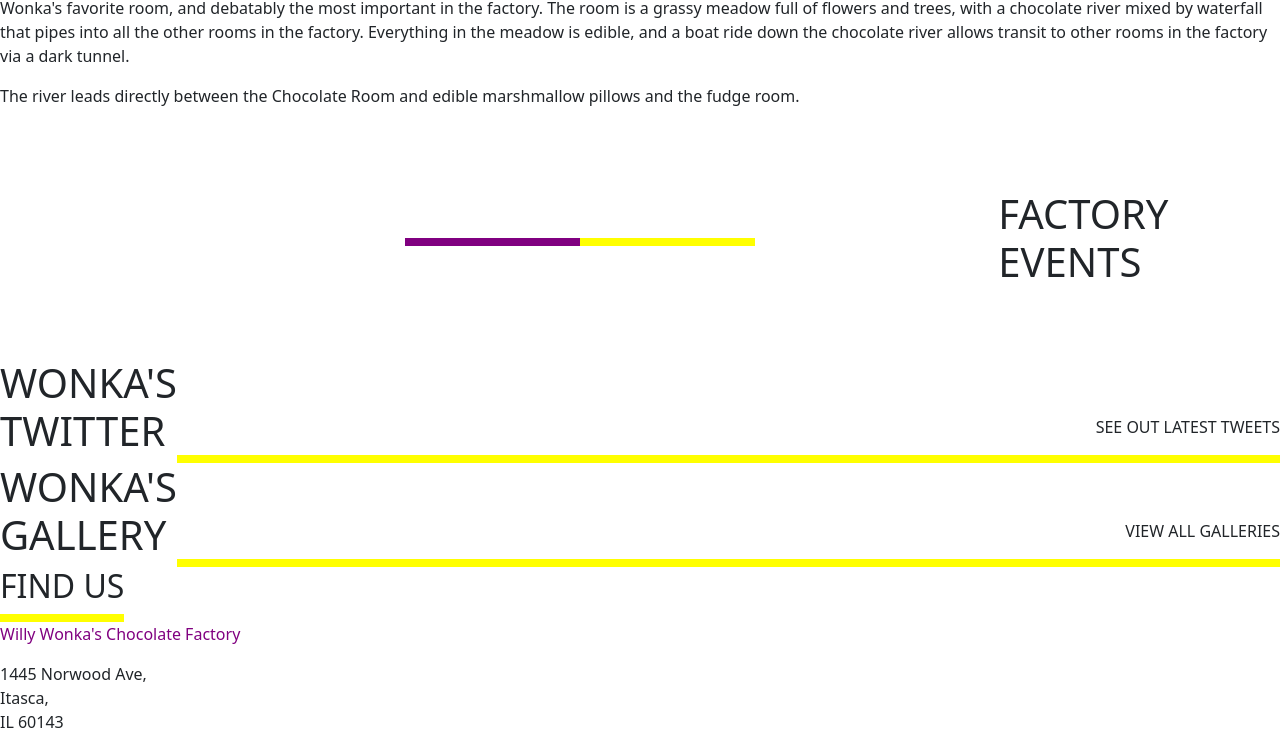
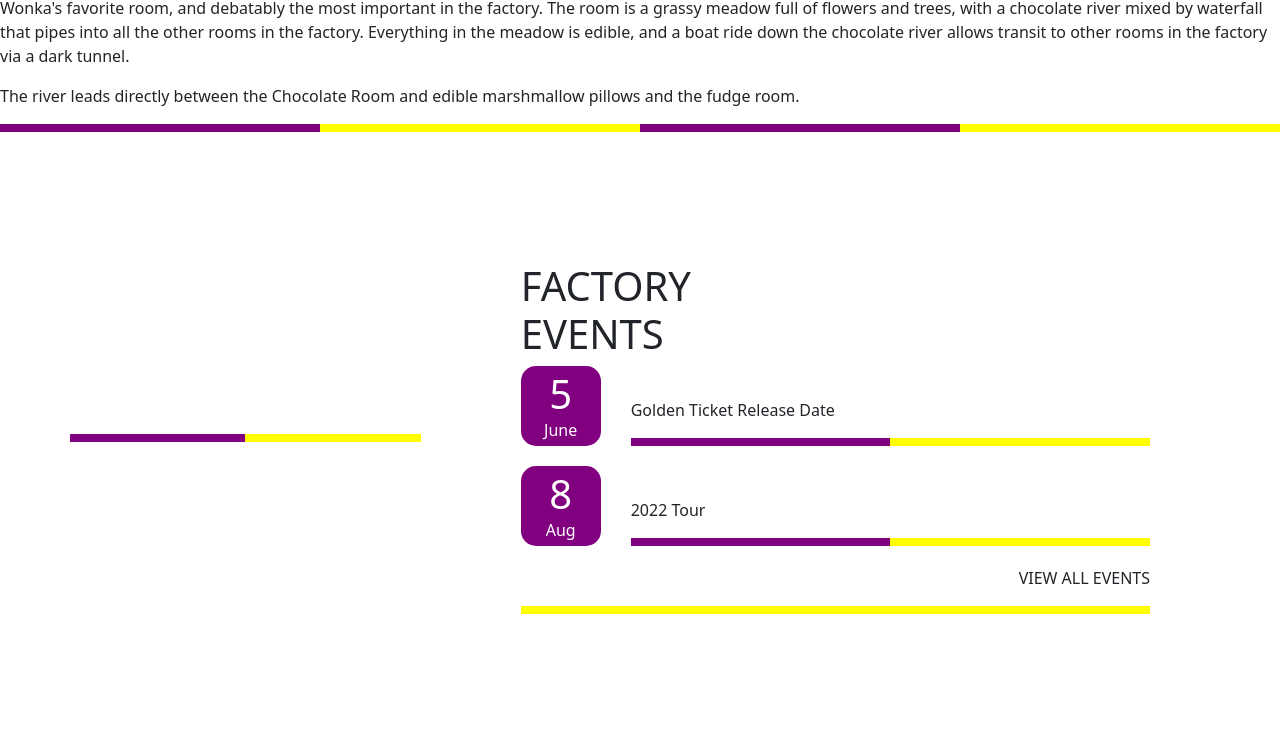
Before and after one commit to tonyhaunschmidt/website_practice, a React (Create React App) app: page / in a window 1280 px wide. Shown: the part 916-1668 px from the top of the page. Built offline with nearby package versions, Linux system fonts and the light colour scheme.

Commit message:
events section initial

```diff
--- a/src/App.js
+++ b/src/App.js
@@ -158,14 +158,15 @@
           to other rooms in the factory via a dark tunnel.</p>
         <p>The river leads directly between the Chocolate Room and edible marshmallow pillows and the fudge room.</p>
       </section>
+      <div className='underline_container'>
+        <div className='colour_one_box'></div>
+        <div className='colour_two_box'></div>
+        <div className='colour_one_box'></div>
+        <div className='colour_two_box'></div>
+      </div>
       <section id='events'>
+
         <img src={eventsBg} alt='Chocolate Room' id='events_bg' />
-        <div className='underline_container'>
-          <div className='colour_one_box'></div>
-          <div className='colour_two_box'></div>
-          <div className='colour_one_box'></div>
-          <div className='colour_two_box'></div>
-        </div>
         <div className='slogan_container'>
           <h1 className='slogan_top'>A little <span>NONSENSE</span><br /> now and then</h1>
           <div className='underline_container'>
@@ -174,12 +175,47 @@
           </div>
           <h1 className='slogan_bottom'>is relished by the<br /><span>WISEST</span> men</h1>
         </div>
-        <div>
+
+        <div className='events_container'>
           <div className='subheader_container'>
             <h1>FACTORY <span>EVENTS</span></h1>
           </div>
+          <div className='event_container'>
+            <div className='date_container'>
+              <h1>5</h1>
+              <p>June</p>
+            </div>
+            <div className='event_title_container'>
+              <p>Golden Ticket Release Date</p>
+              <div className='underline_container'>
+                <div className='colour_one_box'></div>
+                <div className='colour_two_box'></div>
+              </div>
+            </div>
+          </div>
+          <div className='event_container'>
+            <div className='date_container'>
+              <h1>8</h1>
+              <p>Aug</p>
+            </div>
+            <div className='event_title_container'>
+              <p>2022 Tour</p>
+              <div className='underline_container'>
+                <div className='colour_one_box'></div>
+                <div className='colour_two_box'></div>
+              </div>
+            </div>
+          </div>
+          <div className='subheader_container'>
+            <div>
+              <p>VIEW ALL EVENTS</p>
+              <div className='underline_container'>
+                <div className='colour_two_box'></div>
+              </div>
+            </div>
+          </div>
         </div>
-        {/* events box */}
+
       </section>
       <section id='social'>
         <div className='subheader_container'>
--- a/src/main.scss
+++ b/src/main.scss
@@ -100,6 +100,7 @@
   flex-wrap: wrap;
   justify-content: space-around;
   align-items: center;
+  padding: 50px;
   #events_bg{
     min-height: 100vh;
     min-width: 100vw;
@@ -110,7 +111,6 @@
   .slogan_container{
     color: white;
     text-align: center;
-    margin: 0 0 0 50px;
     min-width: 284px;
     .underline_container{
       padding: 0 20px 0 20px;
@@ -126,6 +126,39 @@
     span{
       font-weight: bolder;
       font-size: larger;
+    }
+  }
+  .events_container{
+    background-color: rgba(255, 255 ,255 ,0.85);
+    padding: 50px;
+    flex-grow: 1;
+    margin: 30px;
+    border-radius: 15px;
+    .event_container{
+      display: flex;
+      align-items: flex-end;
+      margin-bottom: 20px;
+      .date_container{
+        background-color: $main-one;
+        color: white;
+        border-radius: 15px;
+        width: 80px;
+        height: 80px;
+        text-align: center;
+        display: flex;
+        flex-direction: column;
+        justify-content: center;
+        margin-right: 30px;
+        h1{
+          margin: 0;
+        }
+        p{
+          margin: 0;
+        }
+      }
+    }
+    .event_title_container{
+      flex-grow: 1;
     }
   }
 }
```
